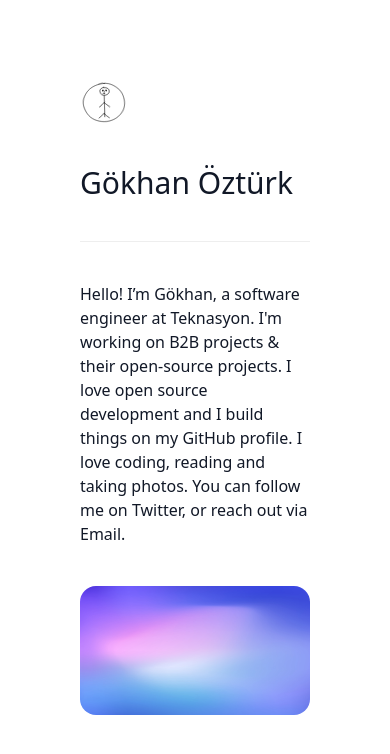
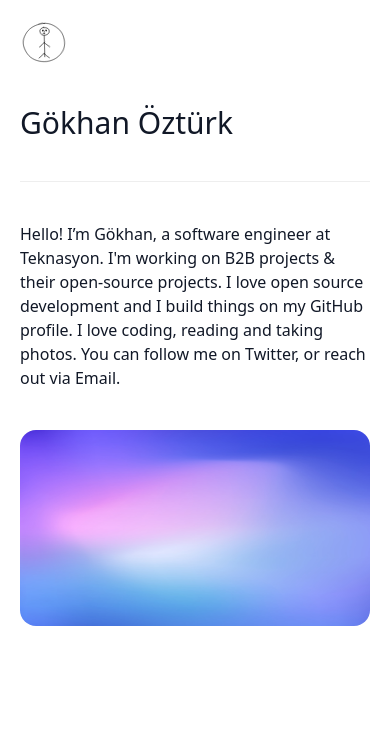
Before and after one commit to gokh4nozturk/gokhanozturk.io, a Next.js app: page / in a window 390 px wide. Shown: the top 754 px of the page. Built offline with nearby package versions, Linux system fonts and the light colour scheme.

Commit message:
fix sm screen

```diff
--- a/styles/globals.css
+++ b/styles/globals.css
@@ -3,7 +3,7 @@
 @tailwind utilities;
 
 html {
-  @apply p-20 flex items-center font-sans antialiased dark:text-white text-gray-900 bg-white dark:bg-black;
+  @apply p-5 sm:p-20 flex items-center font-sans antialiased dark:text-white text-gray-900 bg-white dark:bg-black;
 }
 
 body {
```
